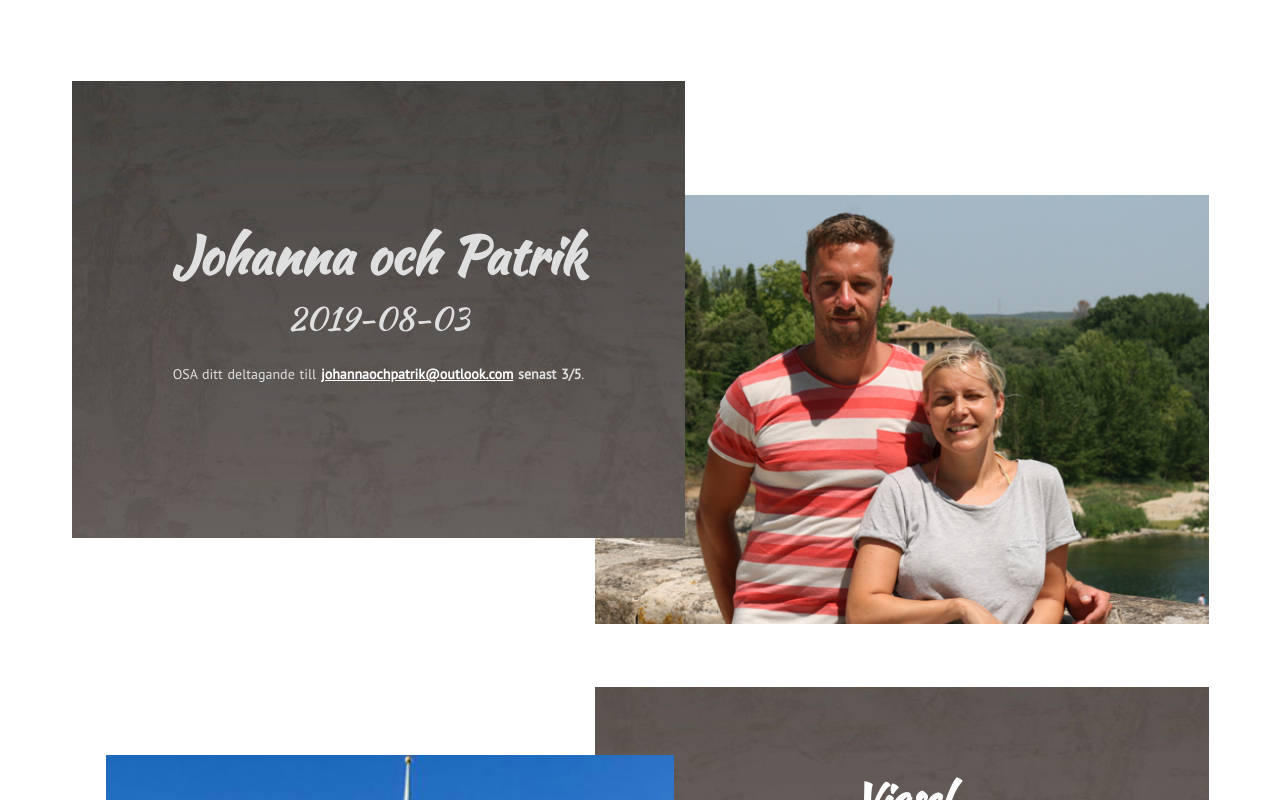
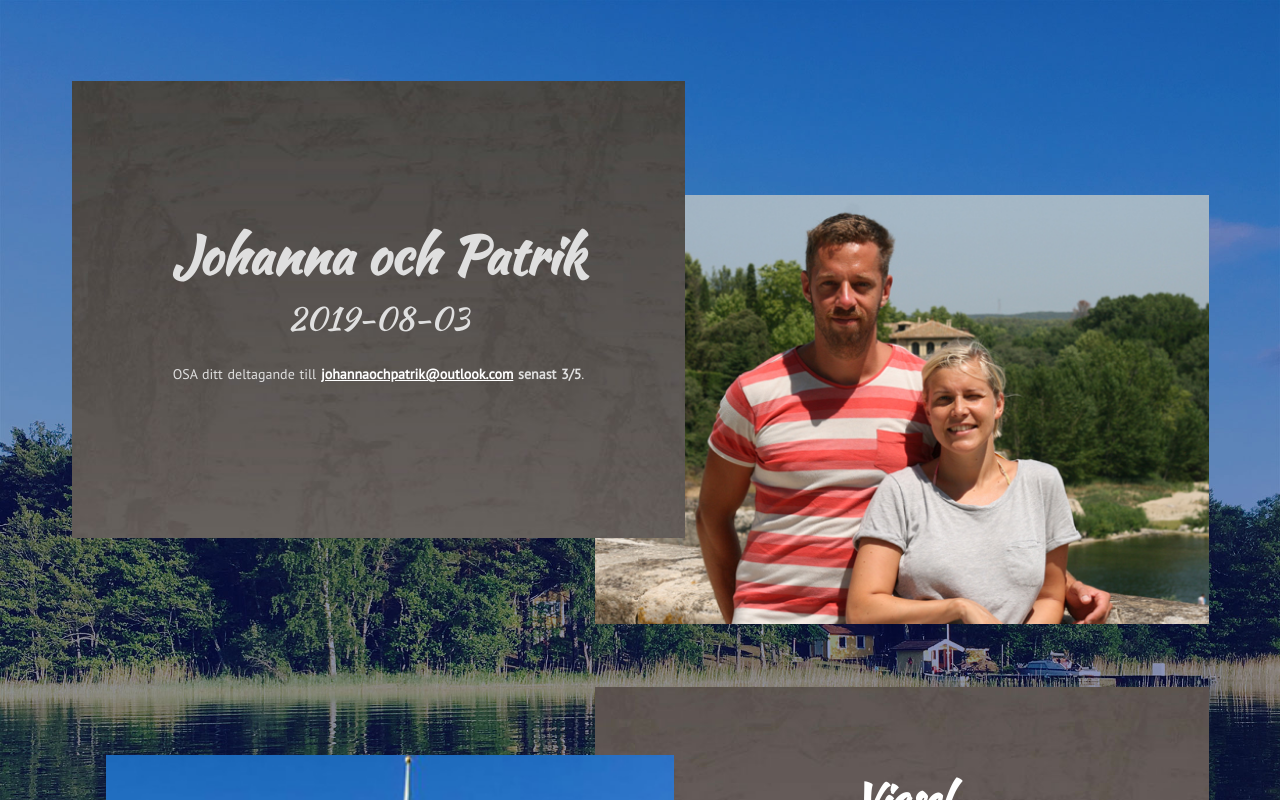
Before and after one commit to rickardbroberg/johannaochpatrik, a Nuxt app: page / in a window 1280 px wide. Shown: the top 800 px of the page. Built offline with nearby package versions, Linux system fonts and the light colour scheme.

Commit message:
adding css for background image

```diff
--- a/layouts/default.vue
+++ b/layouts/default.vue
@@ -17,6 +17,7 @@ html {
   -moz-osx-font-smoothing: grayscale;
   -webkit-font-smoothing: antialiased;
   box-sizing: border-box;
+  min-height: 100%;
 }
 
 body{
@@ -24,6 +25,8 @@ body{
   background-repeat: no-repeat;
   background-attachment: fixed;
   background-position: center;
+  background-size:cover;
+  min-height: 100%;
 }
 
 *, *:before, *:after {
```
